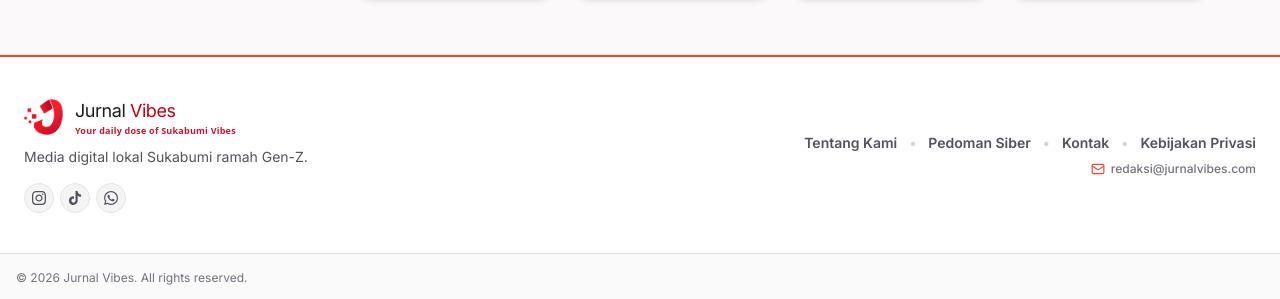
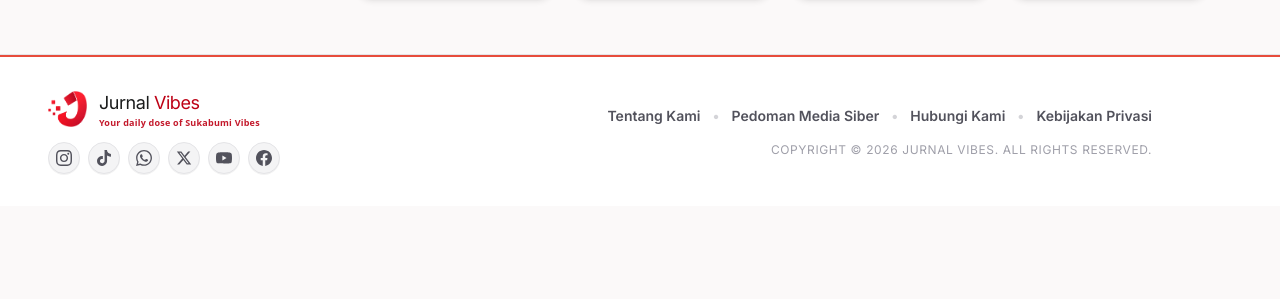
Before and after one commit to dmakapeli-prog/jurnal-vibes-app, a Next.js app: page / in a window 1280 px wide. Shown: the part 3017-3316 px from the top of the page. After the commit the page ends 3223 px from the top, so only its background shows below. Built offline with nearby package versions, Linux system fonts and the light colour scheme; no server answers; the database is empty.

Commit message:
style(footer): simplify layout to split flex justify-between with safe bot padding

```diff
--- a/components/layout/Footer.tsx
+++ b/components/layout/Footer.tsx
@@ -2,7 +2,6 @@
 
 import React from 'react';
 import Link from 'next/link';
-import { Mail } from 'lucide-react';
 import { Logo } from '../ui/Logo';
 
 export const Footer: React.FC = () => {
@@ -11,7 +10,7 @@ export const Footer: React.FC = () => {
       name: 'Instagram',
       href: 'https://instagram.com',
       icon: (
-        <svg className="w-3.5 h-3.5 fill-current" viewBox="0 0 24 24">
+        <svg className="w-4 h-4 fill-current" viewBox="0 0 24 24">
           <path d="M12 2.163c3.204 0 3.584.012 4.85.07 3.252.148 4.771 1.691 4.919 4.919.058 1.265.069 1.645.069 4.849 0 3.205-.012 3.584-.069 4.849-.149 3.225-1.664 4.771-4.919 4.919-1.266.058-1.644.07-4.85.07-3.204 0-3.584-.012-4.849-.07-3.26-.149-4.771-1.699-4.919-4.92-.058-1.265-.07-1.644-.07-4.849 0-3.204.013-3.583.07-4.849.149-3.227 1.664-4.771 4.919-4.919 1.266-.057 1.645-.069 4.849-.069zm0-2.163c-3.259 0-3.667.014-4.947.072-4.358.2-6.78 2.618-6.98 6.98-.059 1.281-.073 1.689-.073 4.948 0 3.259.014 3.668.072 4.948.2 4.358 2.618 6.78 6.98 6.98 1.281.058 1.689.072 4.948.072 3.259 0 3.668-.014 4.948-.072 4.354-.2 6.782-2.618 6.979-6.98.059-1.28.073-1.689.073-4.948 0-3.259-.014-3.667-.072-4.947-.196-4.354-2.617-6.78-6.979-6.98-1.281-.059-1.69-.073-4.949-.073zm0 5.838c-3.403 0-6.162 2.759-6.162 6.162s2.759 6.163 6.162 6.163 6.162-2.759 6.162-6.163c0-3.403-2.759-6.162-6.162-6.162zm0 10.162c-2.209 0-4-1.79-4-4 0-2.209 1.791-4 4-4s4 1.791 4 4c0 2.21-1.791 4-4 4zm6.406-11.845c-.796 0-1.441.645-1.441 1.44s.645 1.44 1.441 1.44c.795 0 1.439-.645 1.439-1.44s-.644-1.44-1.439-1.44z" />
         </svg>
       )
@@ -20,7 +19,7 @@ export const Footer: React.FC = () => {
       name: 'TikTok',
       href: 'https://tiktok.com',
       icon: (
-        <svg className="w-3.5 h-3.5 fill-current" viewBox="0 0 24 24">
+        <svg className="w-4 h-4 fill-current" viewBox="0 0 24 24">
           <path d="M12.525.02c1.31-.02 2.61-.01 3.91-.02.08 1.53.63 3.09 1.75 4.17 1.12 1.11 2.7 1.62 4.24 1.79v4.03c-1.44-.05-2.89-.35-4.2-.97-.57-.26-1.1-.59-1.62-.93-.01 2.92.01 5.84-.02 8.75-.08 1.4-.54 2.79-1.35 3.94-1.31 1.92-3.58 3.17-5.91 3.21-1.43.08-2.86-.31-4.08-1.03-2.02-1.19-3.44-3.37-3.65-5.71-.02-.5-.03-1-.01-1.49.18-1.9 1.12-3.72 2.58-4.96 1.66-1.44 3.98-2.13 6.15-1.72.02 1.48-.04 2.96-.04 4.44-.99-.32-2.15-.23-3.02.37-.82.56-1.36 1.52-1.36 2.53-.02 1.07.47 2.12 1.31 2.78.85.67 2.02.9 3.06.6 1.16-.31 2.11-1.25 2.45-2.39.12-.48.15-.99.14-1.49.01-4.87.01-9.74.01-14.61z" />
         </svg>
       )
@@ -29,8 +28,35 @@ export const Footer: React.FC = () => {
       name: 'WhatsApp',
       href: 'https://whatsapp.com',
       icon: (
-        <svg className="w-3.5 h-3.5 fill-current" viewBox="0 0 24 24">
+        <svg className="w-4 h-4 fill-current" viewBox="0 0 24 24">
           <path d="M.057 24l1.687-6.163c-1.041-1.804-1.588-3.849-1.587-5.946.003-6.556 5.338-11.891 11.893-11.891 3.181.001 6.167 1.24 8.413 3.488 2.245 2.248 3.481 5.236 3.48 8.414-.003 6.557-5.338 11.892-11.893 11.892-1.99-.001-3.951-.5-5.688-1.448l-6.305 1.654zm6.597-3.807c1.676.995 3.276 1.591 5.392 1.592 5.448 0 9.886-4.434 9.889-9.885.002-5.462-4.415-9.89-9.881-9.892-5.452 0-9.887 4.434-9.889 9.884-.001 2.225.651 3.891 1.746 5.634l-.999 3.648 3.742-.981zm11.387-5.464c-.074-.124-.272-.198-.57-.347-.297-.149-1.758-.868-2.031-.967-.272-.099-.47-.149-.669.149-.198.297-.768.967-.941 1.165-.173.198-.347.223-.644.074-.297-.149-1.255-.462-2.39-1.475-.883-.788-1.48-1.761-1.653-2.059-.173-.297-.018-.458.13-.606.134-.133.297-.347.446-.521.151-.172.2-.296.3-.495.099-.198.05-.372-.025-.521-.075-.148-.669-1.611-.916-2.206-.242-.579-.487-.501-.669-.51l-.57-.01c-.198 0-.52.074-.792.372s-1.04 1.016-1.04 2.479 1.065 2.876 1.213 3.074c.149.198 2.095 3.2 5.076 4.487.709.306 1.263.489 1.694.626.712.226 1.36.194 1.872.118.571-.085 1.758-.719 2.006-1.413.248-.695.248-1.29.173-1.414z" />
+        </svg>
+      )
+    },
+    {
+      name: 'X (Twitter)',
+      href: 'https://twitter.com',
+      icon: (
+        <svg className="w-4 h-4 fill-current" viewBox="0 0 24 24">
+          <path d="M18.244 2.25h3.308l-7.227 8.26 8.502 11.24H16.17l-5.214-6.817L4.99 21.75H1.68l7.73-8.835L1.254 2.25H8.08l4.713 6.231zm-1.161 17.52h1.833L7.084 4.126H5.117z" />
+        </svg>
+      )
+    },
+    {
+      name: 'YouTube',
+      href: 'https://youtube.com',
+      icon: (
+        <svg className="w-4 h-4 fill-current" viewBox="0 0 24 24">
+          <path d="M23.498 6.186a3.016 3.016 0 0 0-2.122-2.136C19.505 3.545 12 3.545 12 3.545s-7.505 0-9.377.505A3.017 3.017 0 0 0 .502 6.186C0 8.07 0 12 0 12s0 3.93.502 5.814a3.016 3.016 0 0 0 2.122 2.136c1.871.505 9.376.505 9.376.505s7.505 0 9.377-.505a3.015 3.015 0 0 0 2.122-2.136C24 15.93 24 12 24 12s0-3.93-.502-5.814zM9.545 15.568V8.432L15.818 12l-6.273 3.568z" />
+        </svg>
+      )
+    },
+    {
+      name: 'Facebook',
+      href: 'https://facebook.com',
+      icon: (
+        <svg className="w-4 h-4 fill-current" viewBox="0 0 24 24">
+          <path d="M24 12.073c0-6.627-5.373-12-12-12s-12 5.373-12 12c0 5.99 4.388 10.954 10.125 11.854v-8.385H7.078v-3.47h3.047V9.43c0-3.007 1.792-4.669 4.533-4.669 1.312 0 2.686.235 2.686.235v2.953H15.83c-1.491 0-1.956.925-1.956 1.874v2.25h3.328l-.532 3.47h-2.796v8.385C19.612 23.027 24 18.062 24 12.073z" />
         </svg>
       )
     }
@@ -41,21 +67,18 @@ export const Footer: React.FC = () => {
       {/* Top Thin Red Accent Border */}
       <div className="h-0.5 bg-[#e74c3c] w-full" />
 
-      {/* Main Single-Row Layout */}
-      <div className="max-w-container-max mx-auto px-margin-mobile md:px-gutter py-8 md:py-10">
-        <div className="flex flex-col lg:flex-row items-start lg:items-center justify-between gap-6">
+      {/* Main Split Container */}
+      <div className="max-w-container-max mx-auto py-8 px-6 md:px-12">
+        <div className="flex flex-col md:flex-row md:items-center justify-between gap-6">
 
-          {/* Sisi Kiri: Logo + Slogan + Deskripsi Ringkas + 3 Tombol Ikon Medsos Mini */}
-          <div className="flex flex-col gap-2.5 max-w-xl">
+          {/* Sisi Kiri: Logo + Slogan + 6 Medsos Bulat */}
+          <div className="flex flex-col gap-3">
             <Link href="/" className="inline-block">
               <Logo variant="light" size="sm" />
             </Link>
-            <p className="text-zinc-600 dark:text-zinc-400 text-xs md:text-sm leading-relaxed font-body-md">
-              Media digital lokal Sukabumi ramah Gen-Z.
-            </p>
 
-            {/* 3 Tombol Ikon Medsos Mini Berlingkar Halus */}
-            <div className="flex items-center gap-1.5 pt-1">
+            {/* Deretan Icon Medsos Bulat (Instagram, TikTok, WhatsApp, X, YouTube, Facebook) */}
+            <div className="flex items-center gap-2 pt-0.5">
               {socialLinks.map((item, idx) => (
                 <a
                   key={idx}
@@ -63,7 +86,7 @@ export const Footer: React.FC = () => {
                   target="_blank"
                   rel="noopener noreferrer"
                   title={item.name}
-                  className="w-7.5 h-7.5 rounded-full bg-zinc-100 dark:bg-slate-800 border border-zinc-200 dark:border-slate-700 flex items-center justify-center text-zinc-600 dark:text-zinc-400 hover:bg-[#e74c3c] hover:text-white dark:hover:bg-[#e74c3c] dark:hover:text-white hover:border-[#e74c3c] transition-all duration-200"
+                  className="w-8 h-8 rounded-full bg-zinc-100 dark:bg-slate-800 border border-zinc-200 dark:border-slate-700 flex items-center justify-center text-zinc-600 dark:text-zinc-400 hover:bg-[#e74c3c] hover:text-white dark:hover:bg-[#e74c3c] dark:hover:text-white hover:border-[#e74c3c] transition-all duration-200 shadow-2xs"
                 >
                   {item.icon}
                 </a>
@@ -71,34 +94,23 @@ export const Footer: React.FC = () => {
             </div>
           </div>
 
-          {/* Sisi Kanan: Navigasi Horizontal Inline + Email Resmi */}
-          <div className="flex flex-col gap-2 lg:items-end">
-            <nav aria-label="Footer Navigation" className="flex items-center gap-2 sm:gap-3 text-xs md:text-sm font-semibold text-zinc-600 dark:text-zinc-400 flex-wrap">
+          {/* Sisi Kanan (Rata Kanan di Desktop) dengan Padding-Right untuk Floating Bot */}
+          <div className="flex flex-col gap-2 md:items-end pr-16 md:pr-20">
+            <nav aria-label="Footer Navigation" className="flex items-center gap-2 md:gap-3 text-xs md:text-sm font-semibold text-zinc-600 dark:text-zinc-400 flex-wrap md:justify-end">
               <a href="#" className="hover:text-[#e74c3c] transition-colors">Tentang Kami</a>
               <span className="text-zinc-300 dark:text-zinc-700">•</span>
-              <a href="#" className="hover:text-[#e74c3c] transition-colors">Pedoman Siber</a>
+              <a href="#" className="hover:text-[#e74c3c] transition-colors">Pedoman Media Siber</a>
               <span className="text-zinc-300 dark:text-zinc-700">•</span>
-              <a href="#" className="hover:text-[#e74c3c] transition-colors">Kontak</a>
+              <a href="#" className="hover:text-[#e74c3c] transition-colors">Hubungi Kami</a>
               <span className="text-zinc-300 dark:text-zinc-700">•</span>
               <a href="#" className="hover:text-[#e74c3c] transition-colors">Kebijakan Privasi</a>
             </nav>
 
-            {/* Email Resmi di Bawah Link */}
-            <div className="flex items-center gap-1.5 text-xs text-zinc-500 dark:text-zinc-400 font-medium">
-              <Mail className="w-3.5 h-3.5 text-[#e74c3c] shrink-0" />
-              <a href="mailto:redaksi@jurnalvibes.com" className="hover:text-[#e74c3c] transition-colors">
-                redaksi@jurnalvibes.com
-              </a>
-            </div>
+            <p className="text-xs text-zinc-400 dark:text-zinc-500 font-body-md mt-2 md:text-right uppercase tracking-wider">
+              COPYRIGHT © 2026 JURNAL VIBES. ALL RIGHTS RESERVED.
+            </p>
           </div>
 
-        </div>
-      </div>
-
-      {/* Sub-Footer Bottom Bar dengan Safe Padding pr-24 untuk Floating Bot */}
-      <div className="border-t border-zinc-200 dark:border-slate-800 py-4 px-4 bg-zinc-50 dark:bg-slate-950">
-        <div className="max-w-container-max mx-auto flex items-center justify-between text-xs text-zinc-500 dark:text-zinc-400 font-body-md pr-0 sm:pr-24">
-          <p>© 2026 Jurnal Vibes. All rights reserved.</p>
         </div>
       </div>
     </footer>
```
